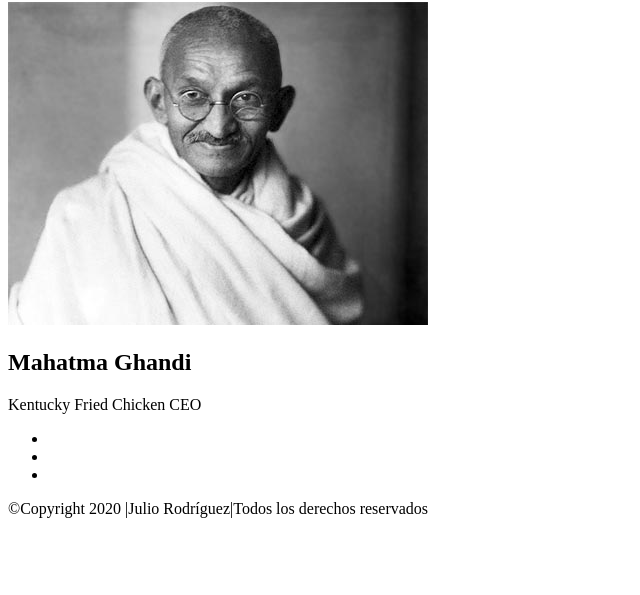
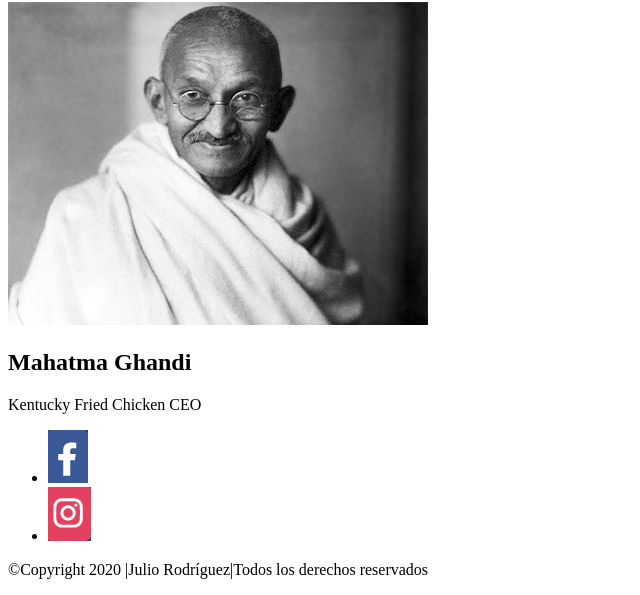
Before and after one commit to Julio-ai/Mi-pagina, a plain HTML site: page index.html in a window 1280 px wide. Shown: the part 677-1272 px from the top of the page, without its empty margins (0-640 px from the left). Before the commit the page ends 1211 px from the top, so only its background shows below. Drawn offline with Linux system fonts and the light colour scheme; files whose address does not match are found by name.

Commit message:
Add: Fixed

```diff
--- a/index.html
+++ b/index.html
@@ -31,9 +31,8 @@
     <h2>Mahatma Ghandi</h2>
     <p>Kentucky Fried Chicken CEO</p>
     <ul>
-        <li><a href="#"></a></li>
-        <li><a href="#"></a></li>
-        <li><a href="#"></a></li>
+        <li><img src="./img/Social-Media-Tactics-01 1.png" alt="Social Media"><a href="#"></a></li>
+        <li><img src="./img/Social-Media-Tactics-01 2.png" alt="Social Media"><a href="#"></a></li>
     </ul>
 </header>
 <!--Pie de Pagina-->
```
